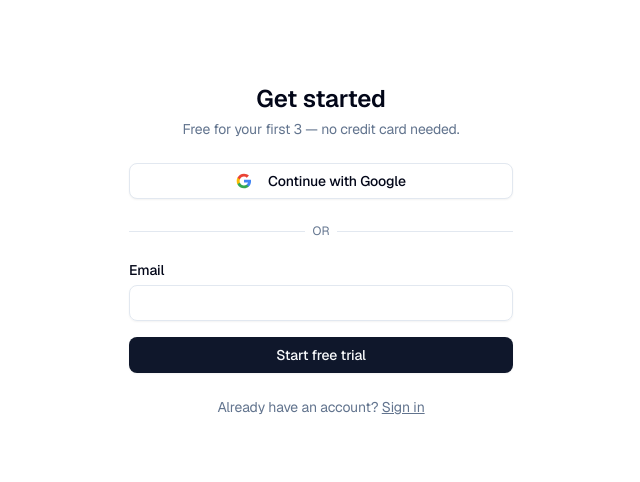
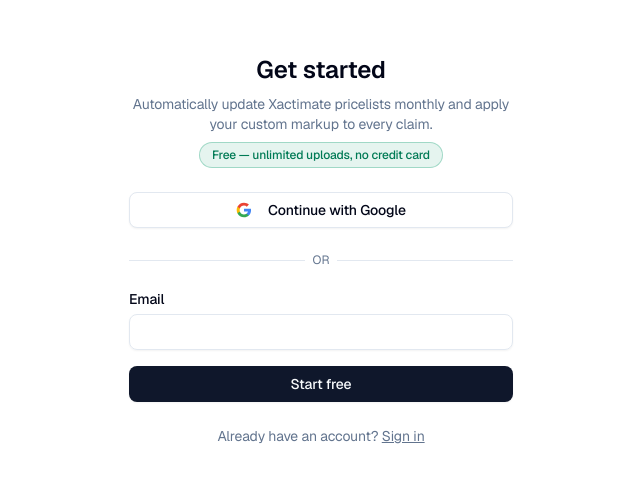
Before and after one commit to vokrix-products/xactimate-pricelist-monthly-update-marku, a React (Vite) app in the folder dashboard/: page /sign-up in a window 1280 px wide. Shown: the part 150-632 px from the top of the page, without its empty margins (319-959 px from the left). Built offline with nearby package versions, Linux system fonts and the light colour scheme; no server answers.

Commit message:
copy(auth): say free on sign-up page, drop "free trial" wording

```diff
--- a/dashboard/src/features/auth/sign-up.tsx
+++ b/dashboard/src/features/auth/sign-up.tsx
@@ -46,9 +46,12 @@ export function SignUp() {
   return (
     <div className='flex min-h-svh items-center justify-center p-4'>
       <div className='w-full max-w-sm space-y-6'>
-        <div className='space-y-1 text-center'>
+        <div className='space-y-2 text-center'>
           <h1 className='text-2xl font-semibold'>{(import.meta.env.VITE_PRODUCT_NAME as string) || 'Get started'}</h1>
-          <p className='text-sm text-muted-foreground'>{(import.meta.env.VITE_PRODUCT_DESCRIPTION as string) || 'Free for your first 3 — no credit card needed.'}</p>
+          <p className='text-sm text-muted-foreground'>{(import.meta.env.VITE_PRODUCT_DESCRIPTION as string) || 'Automatically update Xactimate pricelists monthly and apply your custom markup to every claim.'}</p>
+          <p className='inline-flex items-center rounded-full border border-emerald-600/30 bg-emerald-600/10 px-3 py-1 text-xs font-medium text-emerald-700 dark:text-emerald-400'>
+            Free — unlimited uploads, no credit card
+          </p>
         </div>
         <Button variant='outline' className='w-full' onClick={handleGoogle} type='button'>
           <svg className='mr-2 h-4 w-4' viewBox='0 0 24 24'>
@@ -70,7 +73,7 @@ export function SignUp() {
           </div>
           {error && <p className='text-sm text-destructive'>{error}</p>}
           <Button type='submit' className='w-full' disabled={loading}>
-            {loading ? 'Sending link...' : 'Start free trial'}
+            {loading ? 'Sending link...' : 'Start free'}
           </Button>
         </form>
         <p className='text-center text-sm text-muted-foreground'>
```
